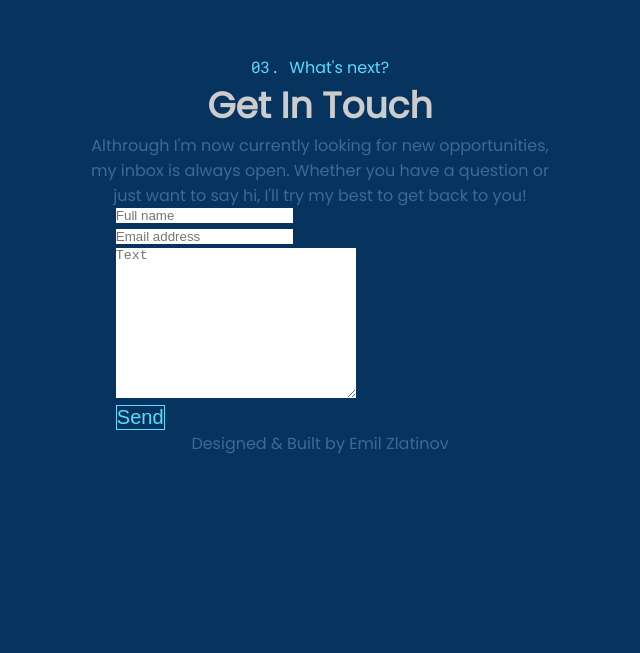
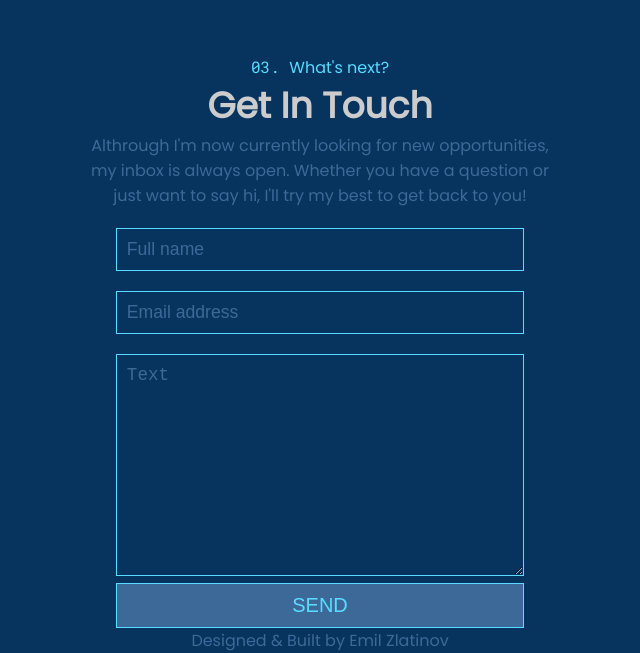
Before and after one commit to StroverIT/portfolio, a React (Create React App) app: page / in a window 1280 px wide. Shown: the part 2025-2678 px from the top of the page, without its empty margins (320-960 px from the left). Before the commit the page ends 2481 px from the top, so only its background shows below. Built offline with nearby package versions, Linux system fonts and the light colour scheme.

Commit message:
adding styling

```diff
--- a/src/components/form/form.scss
+++ b/src/components/form/form.scss
@@ -0,0 +1,26 @@
+@use "../../../sass/abstracts/colors" as *;
+form{
+    input,textarea{
+        background-color: transparent;
+        font-size: 1.1rem;
+        border: 1px solid $primary-color;
+        color: $primary-color;
+        padding-left: 10px;
+        padding-top: 10px;
+        padding-bottom: 10px;
+        margin-top: 20px;
+        width: 100%;
+        &::placeholder{
+            color: $secondary-color;
+        }
+    }
+    button{
+        padding-top: 10px;
+        padding-bottom: 10px;
+        text-transform: uppercase;
+        width: 100%;
+        background-color: $secondary-color !important;
+        text-align: center;
+    }
+
+}
```
